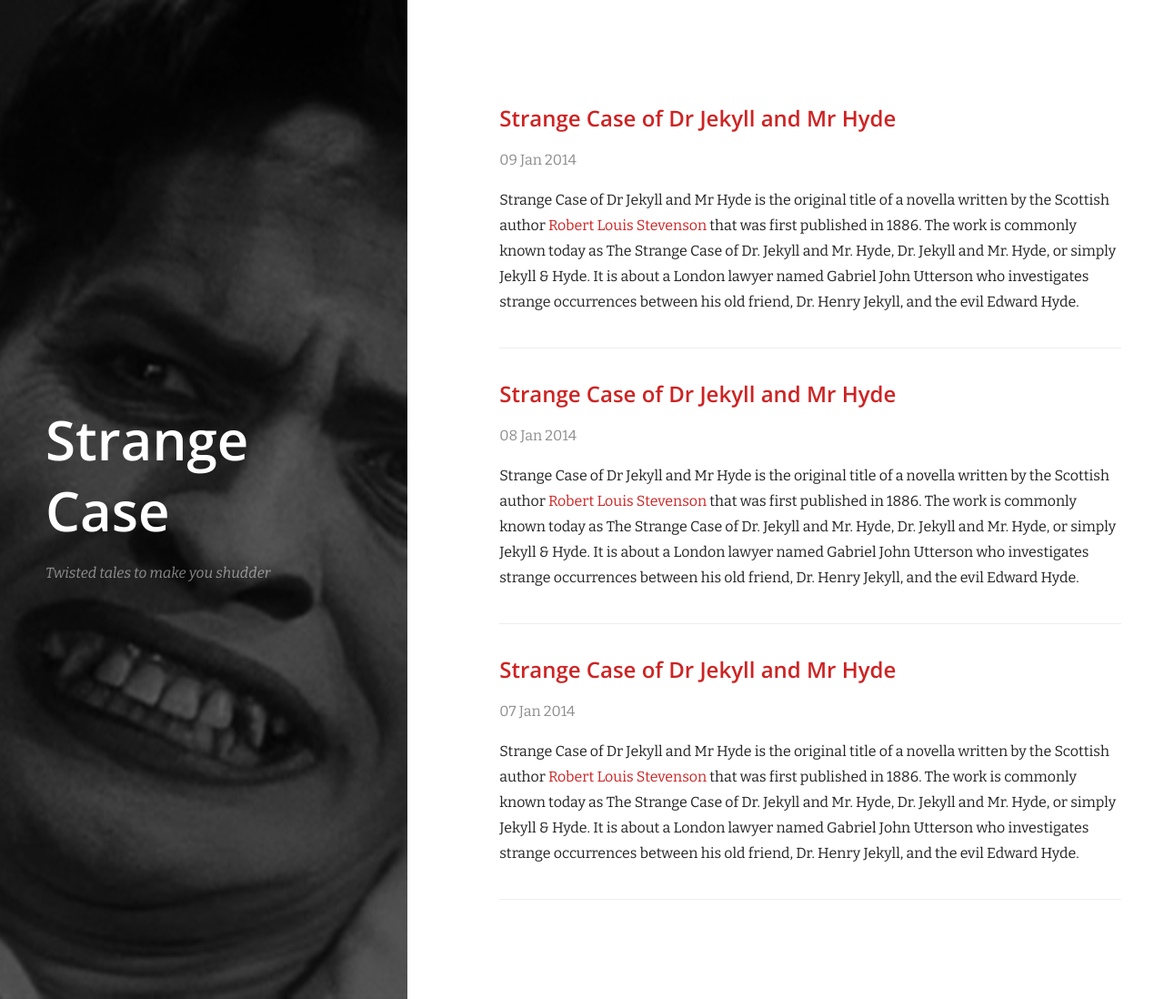
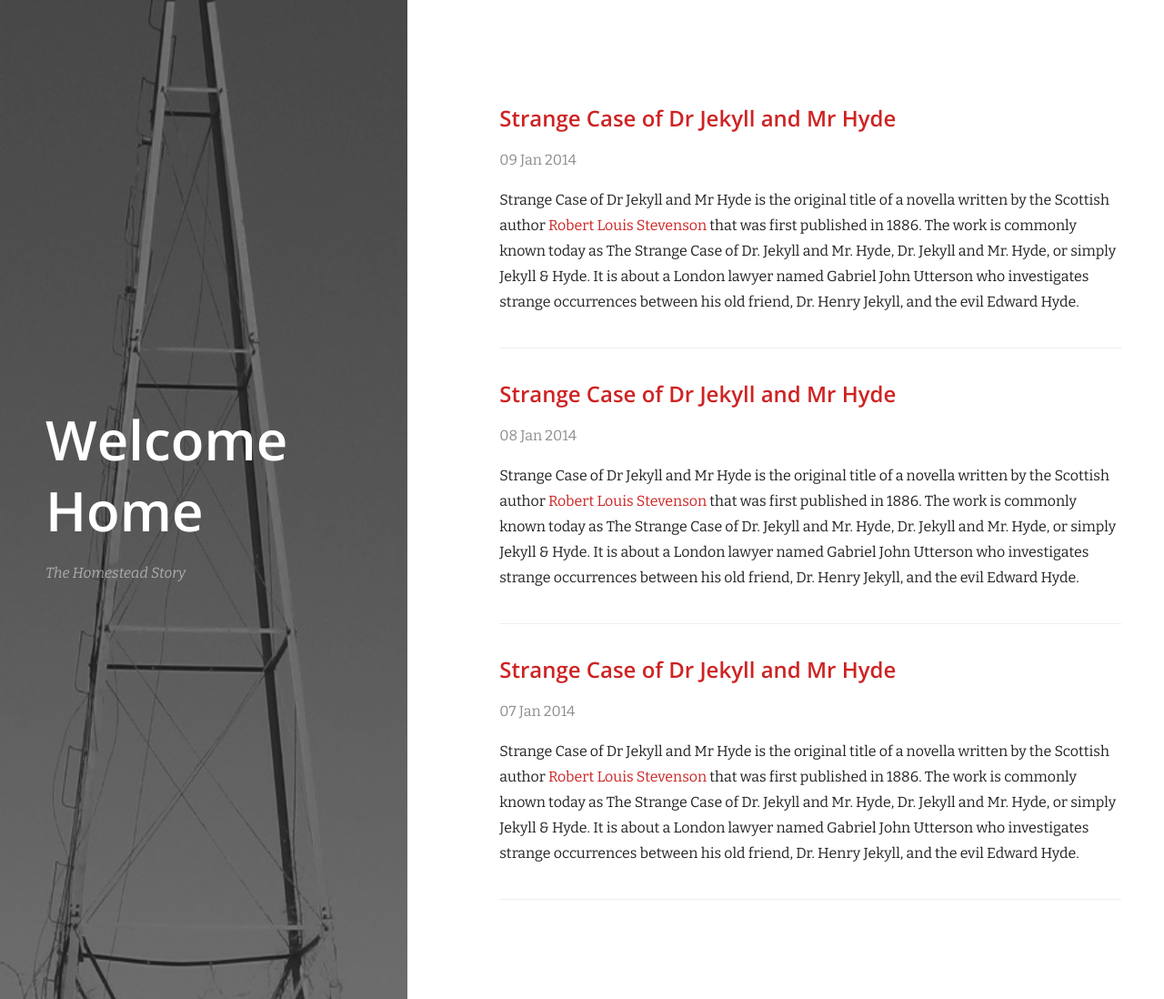
Before and after one commit to HomesteadHospice/homesteadhospice.github.io, a Jekyll site: the page built from index.html, in a window 1280 px wide. Shown: the whole page at 91% size. Built offline with Jekyll 4.4.1, drawn with Linux system fonts in a browser that asks for light colours; nearby versions of some CDN libraries; Markdown is read by kramdown in place of the engine named in the settings.

Commit message:
cover image

```diff
--- a/_config.yml
+++ b/_config.yml
@@ -1,9 +1,9 @@
 # Site settings
-title: 'Strange Case' # Your Title
-tagline: 'Twisted tales to make you shudder' # A brief tagline for your site
+title: 'Welcome Home'
+tagline: 'The Homestead Story' # A brief tagline for your site
 sidebar_image: /images/cover.jpg
 
 # Build settings
 markdown: redcarpet
 highlighter: pygments
-baseurl: /strange_case # the subpath of your site, e.g. /blog/
+baseurl: / # the subpath of your site, e.g. /blog/
```
Also changed, not shown: images/cover.jpg.
